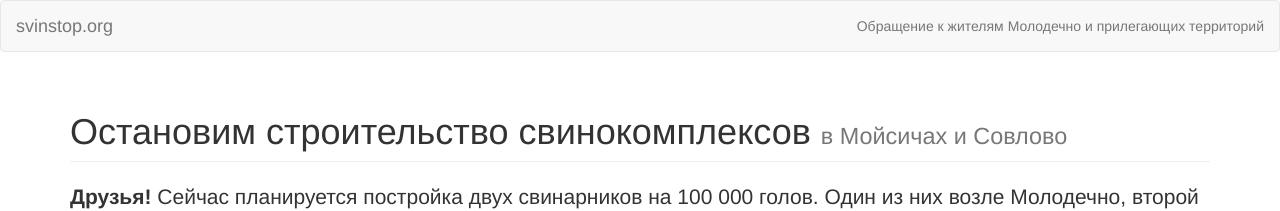
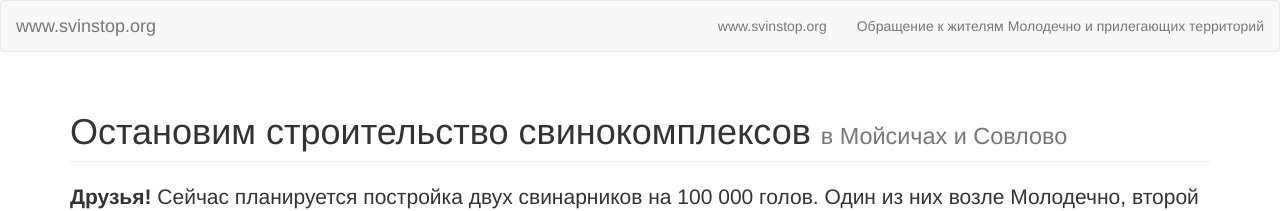
Before and after one commit to iharsuvorau/svinstop, a Jekyll site: the page built from index.html, in a window 1280 px wide and 900 px high. Shown: the top 211 px of the window. Built offline with Jekyll 4.4.1, drawn with Linux system fonts in a browser that asks for light colours; nearby versions of some CDN libraries; comment, search, counter and statistics services are not loaded; some of the changed lines change nothing that is shown; some of the changed text lies outside the part shown.

Commit message:
og and titles update

```diff
--- a/_config.yml
+++ b/_config.yml
@@ -1,5 +1,6 @@
 # Site settings
-title: "svinstop.org"
+title: "www.svinstop.org"
+fulltitle: "www.svinstop.org — остановим строительство свинокомплексов вблизи жилых территорий в районе Молодечно, Беларусь"
 email: svinstop@gmail.com
 description: > # this means to ignore newlines until "baseurl:"
   Сайт в поддержку общественной инициативы против строительства двух свинокомплексов на 100 000 голов близ жилых территорий в районе д. Мойсичи и д. Совлово, что в трёх и восемнадцати километрах от г. Молодечно.
--- a/_includes/head.html
+++ b/_includes/head.html
@@ -3,8 +3,12 @@
   <meta http-equiv="X-UA-Compatible" content="IE=edge">
   <meta name="viewport" content="width=device-width initial-scale=1">
 
-  <title>{% if page.title %}{{ page.title }}{% else %}{{ site.title }}{% endif %}</title>
-  <meta name="description" content="{% if page.excerpt %}{{ page.excerpt | strip_html | strip_newlines | truncate: 160 }}{% else %}{{ site.description }}{% endif %}">
+  <title>{% if page.title %}{{ page.title }}, {{ site.title }}{% else %}{{ site.fulltitle }}{% endif %}</title>
+  <meta name="description" content="{% if page.excerpt %}{{ page.excerpt | strip_html | strip_newlines | truncate: 210 }}{% else %}{{ site.description }}{% endif %}">
+
+  <meta name="robots" content="index, follow">
+  <meta property="og:title" content="{{ site.fulltitle }}"/>
+  <meta property="og:description" content="{% if page.excerpt %}{{ page.excerpt | strip_html | strip_newlines | truncate: 210 }}{% else %}{{ site.description }}{% endif %}"/>
 
   <link rel="stylesheet" href="{{ "/css/main.css" | prepend: site.baseurl }}">
   <link rel="canonical" href="{{ page.url | replace:'index.html','' | prepend: site.baseurl | prepend: site.url }}">
--- a/index.html
+++ b/index.html
@@ -1,5 +1,6 @@
 ---
 layout: default
+title: www.svinstop.org
 ---
 
 
```
